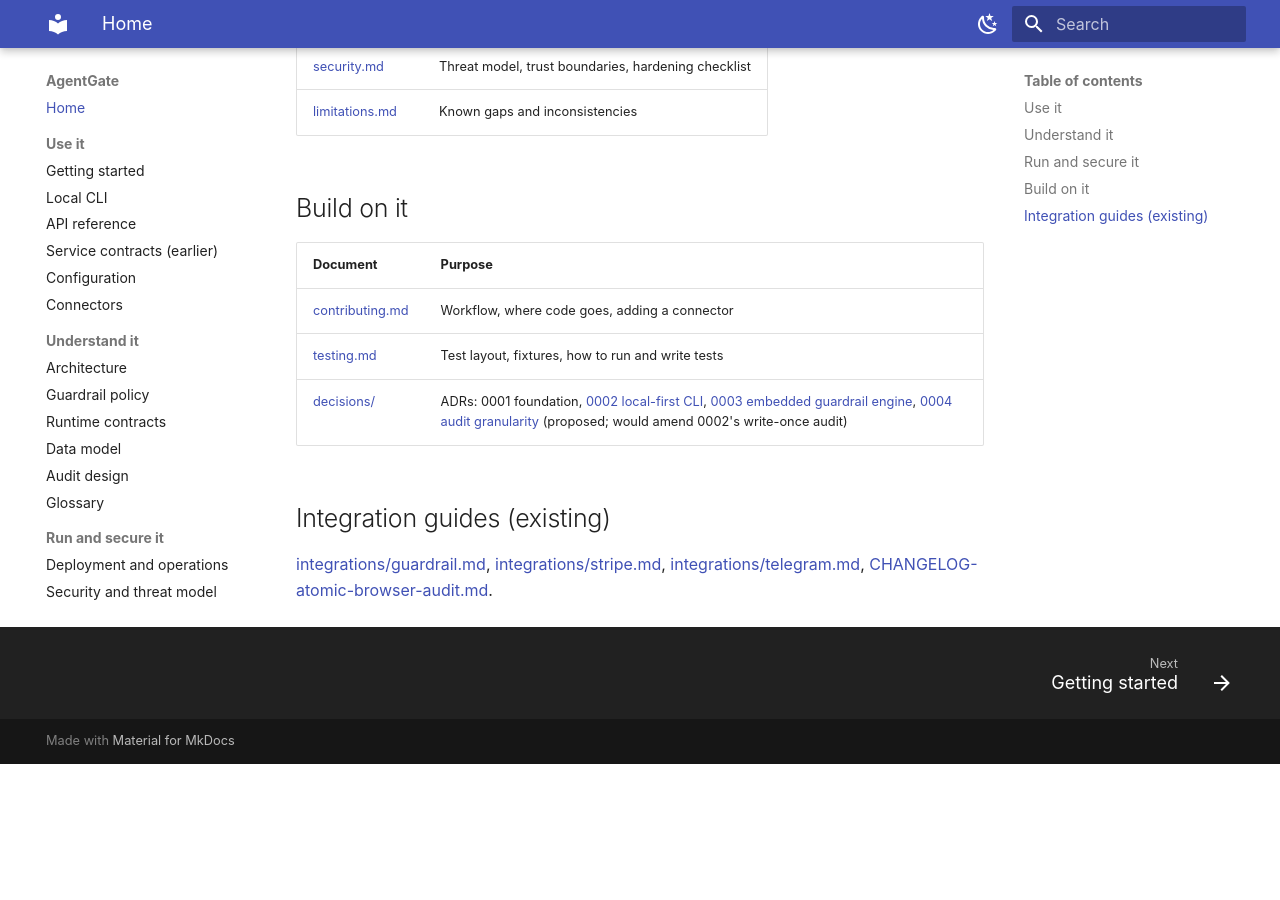
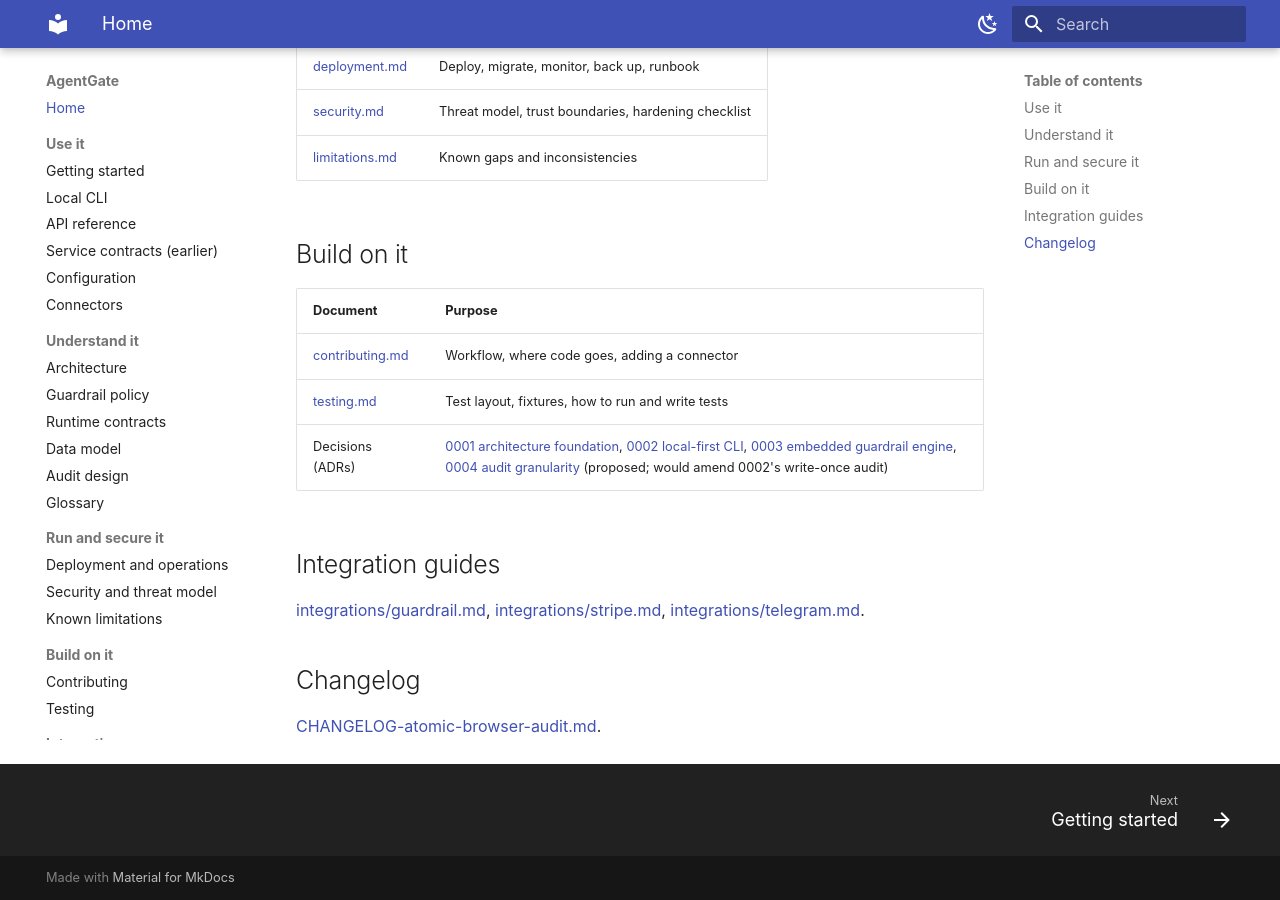
Before and after one commit to yukienjoyer7/agent-gate, an MkDocs documentation site: the page built from docs/index.md, in a window 1280 px wide and 900 px high, scrolled down 1084 px. Built offline with MkDocs 1.6.1 and Material for MkDocs 9.7.7, drawn with Linux system fonts in a browser that asks for light colours; before the commit the page ends 1848 px from its top, so only the background shows below that; some of the changed text lies outside the part shown.

Commit message:
Fix: Fixed the index.html documentation

```diff
--- a/docs/index.md
+++ b/docs/index.md
@@ -31,8 +32,11 @@
 |----------|---------|
 | [contributing.md](contributing.md) | Workflow, where code goes, adding a connector |
 | [testing.md](testing.md) | Test layout, fixtures, how to run and write tests |
-| [decisions/](decisions/) | ADRs: 0001 foundation, [0002 local-first CLI](decisions/0002-local-first-cli.md), [0003 embedded guardrail engine](decisions/0003-embedded-guardrail-engine.md), [0004 audit granularity](decisions/0004-audit-granularity.md) (proposed; would amend 0002's write-once audit) |
+| Decisions (ADRs) | [0001 architecture foundation](decisions/0001-architecture-foundation.md), [0002 local-first CLI](decisions/0002-local-first-cli.md), [0003 embedded guardrail engine](decisions/0003-embedded-guardrail-engine.md), [0004 audit granularity](decisions/0004-audit-granularity.md) (proposed; would amend 0002's write-once audit) |
 
-## Integration guides (existing)
+## Integration guides
 [integrations/guardrail.md](integrations/guardrail.md), [integrations/stripe.md](integrations/stripe.md),
-[integrations/telegram.md](integrations/telegram.md), [CHANGELOG-atomic-browser-audit.md](CHANGELOG-atomic-browser-audit.md).
+[integrations/telegram.md](integrations/telegram.md).
+
+## Changelog
+[CHANGELOG-atomic-browser-audit.md](CHANGELOG-atomic-browser-audit.md).
```
Also changed, not shown: other parts of docs/index.md (+1 -0 lines), site/index.html.
